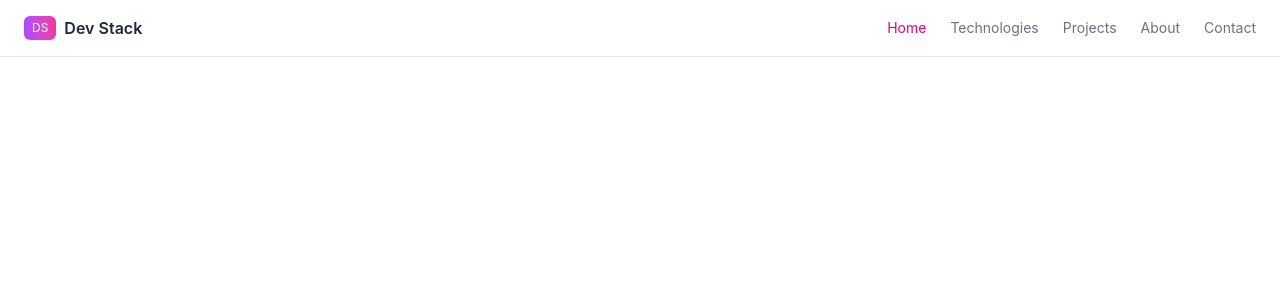
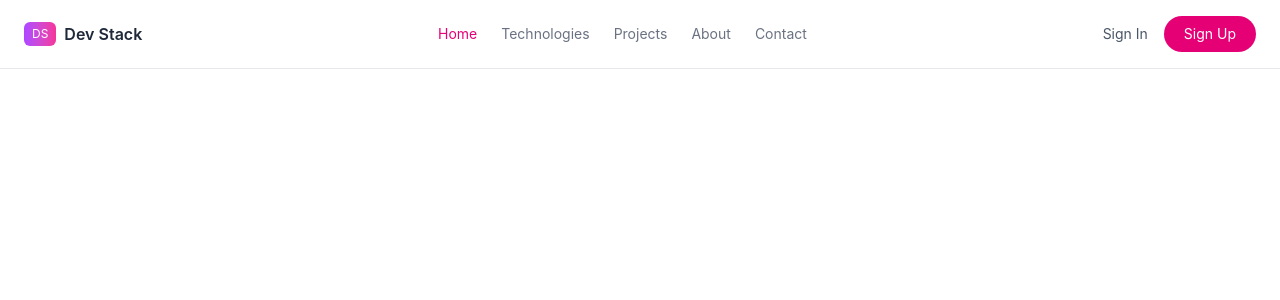
Before and after one commit to tanvir1607/React-Projects, a React (Vite) app in the folder 02-Dev-Stack/: page / in a window 1280 px wide. Shown: the top 300 px of the page. Built offline with nearby package versions, Linux system fonts and the light colour scheme.

Commit message:
Navbar's buttons are added

```diff
--- a/02-Dev-Stack/src/components/Navbar.tsx
+++ b/02-Dev-Stack/src/components/Navbar.tsx
@@ -19,7 +19,10 @@ const Navbar = () => {
                     <a href="#">Contact</a>
                 </div>
 
-
+                <div className="flex items-center gap-4">
+                    <button className="text-sm text-gray-600">Sign In</button>
+                    <button className="rounded-full bg-pink-600 px-5 py-2 text-sm text-white">Sign Up</button>
+                </div>
             </div>
         </nav>
     );
```
